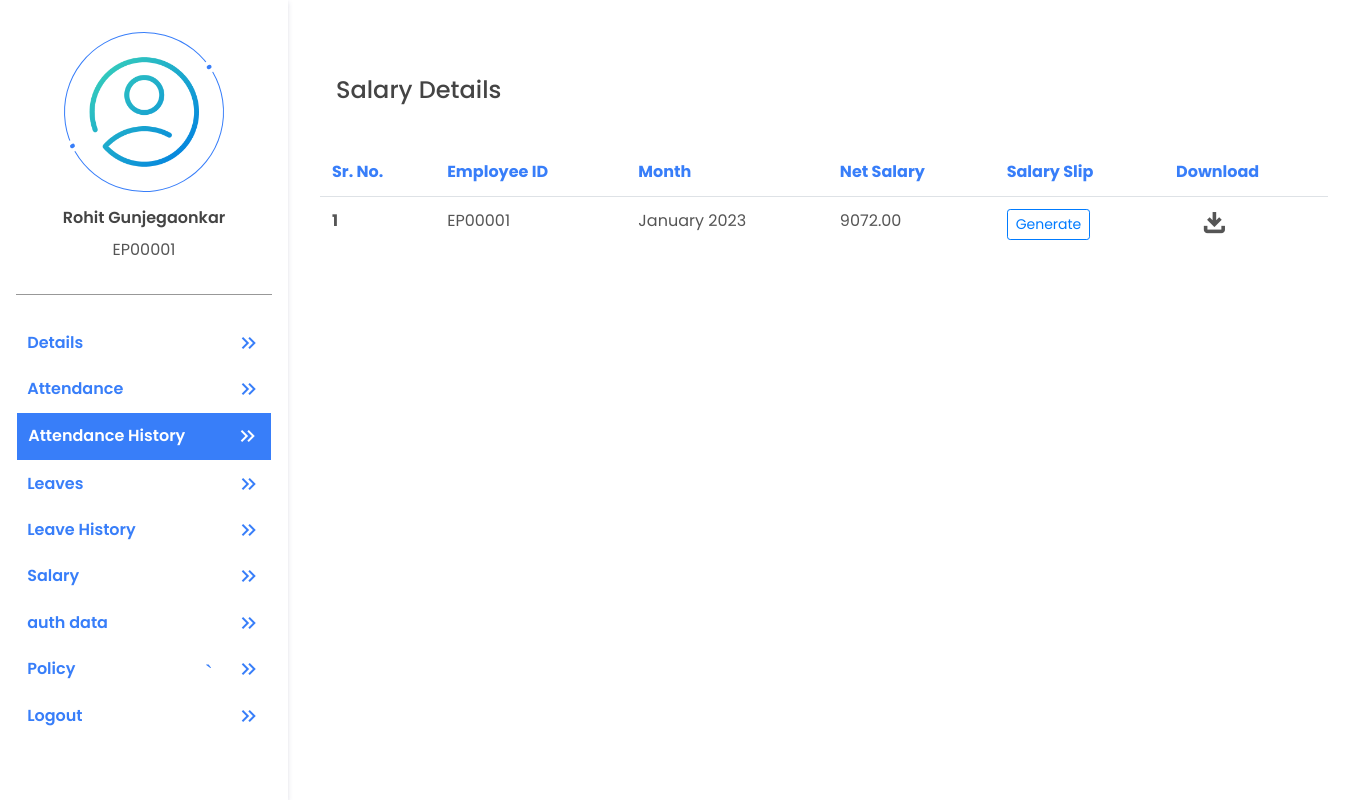
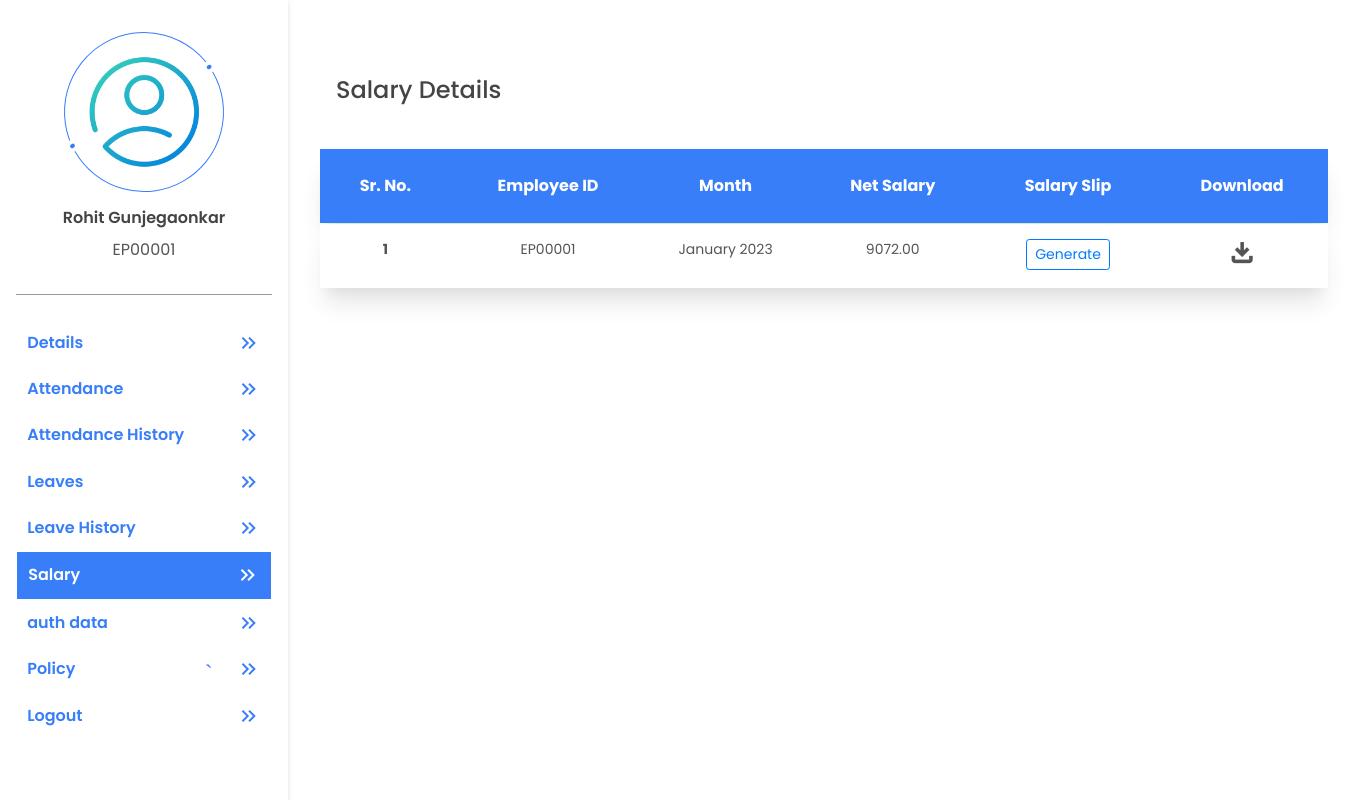
Before and after one commit to rohitpg18/hrmslive, a Django app: page /accounts/self-salary/ in a window 1360 px wide. Run offline with Django 4.2, Linux system fonts and the light colour scheme; a user stored in the database is signed in; data comes from the database, SQL or seed files in the repository; both versions use the stored data as it was after the commit; tables that the repository leaves empty hold one stand-in row (values such as "Sample post"); some libraries are stand-ins or nearby versions.

Commit message:
table css change

```diff
--- a/static/css/style.css
+++ b/static/css/style.css
@@ -977,3 +977,47 @@ margin: 0;
   margin-top: 0.5em;
   display: none;
 }
+
+
+/* table design */
+
+
+.table {
+  min-width: 1000px !important;
+  width: 100%;
+  border-collapse: separate;
+  border-spacing: 0 1px;
+}
+
+.table thead th {
+  border: none;
+  padding: 25px;
+  font-size: 1rem;
+  color: #fff;
+  text-align: center;
+
+}
+
+.table tbody tr {
+  margin-bottom: 10px;
+  box-shadow: rgba(0, 0, 0, 0.1) 0px 20px 25px -5px, rgba(0, 0, 0, 0.04) 0px 10px 10px -5px;
+}
+.table thead tr {
+  margin-bottom: 10px;
+  box-shadow: rgba(0, 0, 0, 0.1) 0px 20px 25px -5px, rgba(0, 0, 0, 0.04) 0px 10px 10px -5px;
+  background-color: #387EF9;
+}
+
+.table tbody th,
+.table tbody td {
+  border: none;
+  padding: 15px;
+  font-size: 14px;
+  background: #fff;
+  text-align: center;
+}
+
+.table tbody td .close span {
+  font-size: 12px;
+  color: #dc3545;
+}
--- a/templates/account/self_services/self_attendance.html
+++ b/templates/account/self_services/self_attendance.html
@@ -60,12 +60,16 @@
     flex-direction:row;
     justify-content:space-between;
     align-items:center;
+    box-shadow: rgba(0, 0, 0, 0.1) 0px 25px 10px -12px;
+
 }
 .card p{
     margin:0;
     color: #444;
     font-weight: 500;
+    font-size: 1.1rem;
     margin-left:1rem;
+
 }
 
 
--- a/templates/account/self_services/self_salary.html
+++ b/templates/account/self_services/self_salary.html
@@ -163,6 +163,6 @@
 
 {% block js %}
 <script>
-    document.getElementById('self-attendance-history').classList.add('link1');
+    document.getElementById('self-salary').classList.add('link1');
 </script>
 {% endblock %}
--- a/templates/profile_basic.html
+++ b/templates/profile_basic.html
@@ -330,7 +330,7 @@
                 </a>
 
                 <a href="{% url 'self_salary' %}">
-                    <li class="profile-navigation-link" id="self-salary">auth data
+                    <li class="profile-navigation-link" id="auth-data">auth data
                         <span class="material-symbols-outlined">
                             keyboard_double_arrow_right
                         </span>
@@ -339,7 +339,7 @@
                 </a>
 
                 <a href="{% url 'self_salary' %}">
-                    <li class="profile-navigation-link" id="self-salary">Policy
+                    <li class="profile-navigation-link" id="Policy">Policy
 
                         <span class="material-symbols-outlined">`
                             keyboard_double_arrow_right
@@ -349,7 +349,7 @@
                 </a>
 
                 <a href="{% url 'logout' %}">
-                    <li class="profile-navigation-link" id="self-salary">Logout
+                    <li class="profile-navigation-link" id="Logout">Logout
 
                         <span class="material-symbols-outlined">
                             keyboard_double_arrow_right
```
Also changed, not shown: templates/account/self_services/self_attendance_history.html (+0 -37 lines), db.sqlite3, static/css/self-details.css (line endings or trailing spaces).
